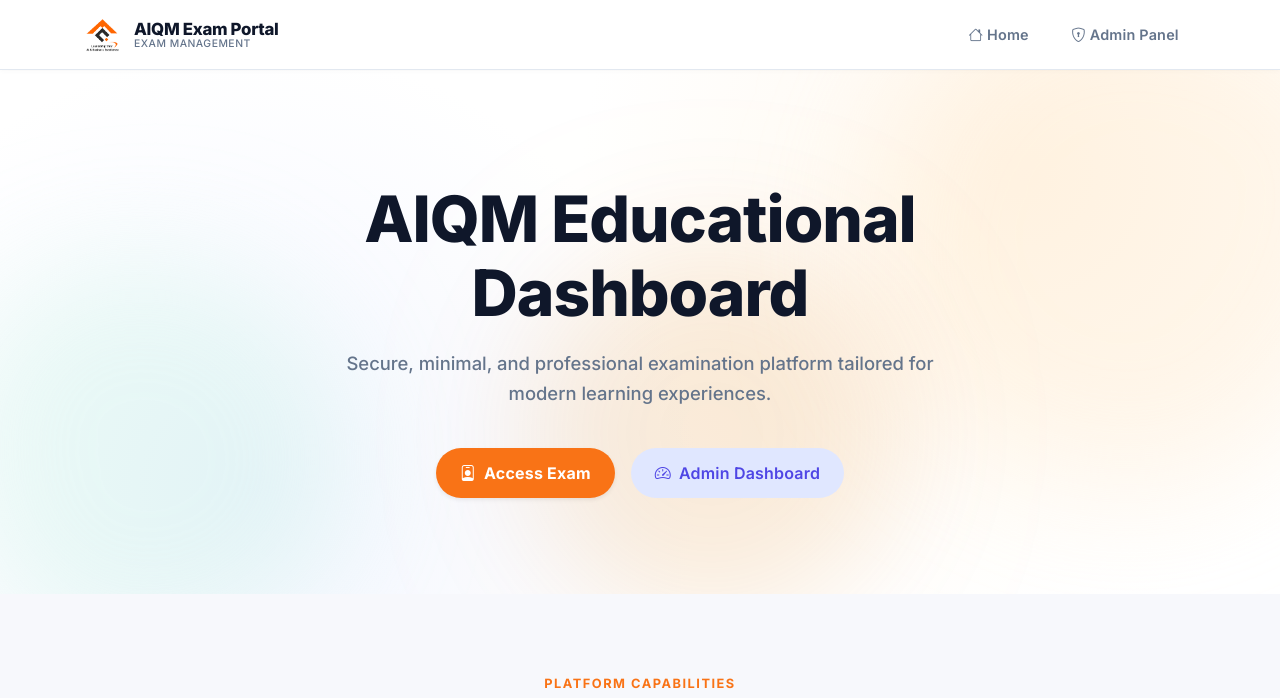
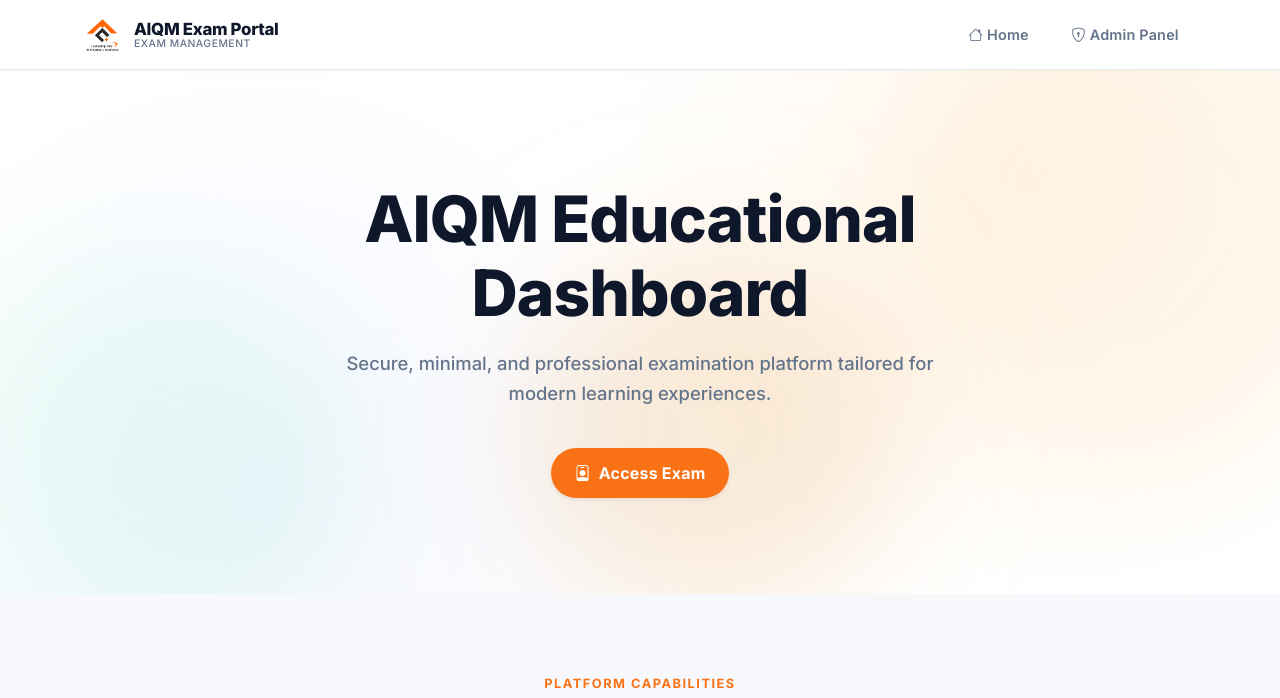
Before and after one commit to Aniket182001/Exam-portal, a Python web app: template app/templates/index.html in a window 1280 px wide. Shown: the top 698 px of the page. Run offline with Jinja, Linux system fonts and the light colour scheme; the template is opened without the code that fills it, so the values that code supplies are empty.

Commit message:
Clean up admin access

```diff
--- a/app/templates/index.html
+++ b/app/templates/index.html
@@ -21,9 +21,6 @@
                     <button type="button" class="btn btn-primary btn-lg fw-bold shadow-sm rounded-pill px-4" data-bs-toggle="modal" data-bs-target="#studentExamModal">
                         <i class="bi bi-person-badge me-2"></i>Access Exam
                     </button>
-                    <a href="{{ url_for('admin_exams.list_exams') }}" class="btn btn-outline-primary btn-lg rounded-pill px-4 border-0" style="background-color: var(--aiqm-lavender); color: var(--aiqm-lavender-dark);">
-                        <i class="bi bi-speedometer2 me-2"></i>Admin Dashboard
-                    </a>
                 </div>
             </div>
         </div>
```
